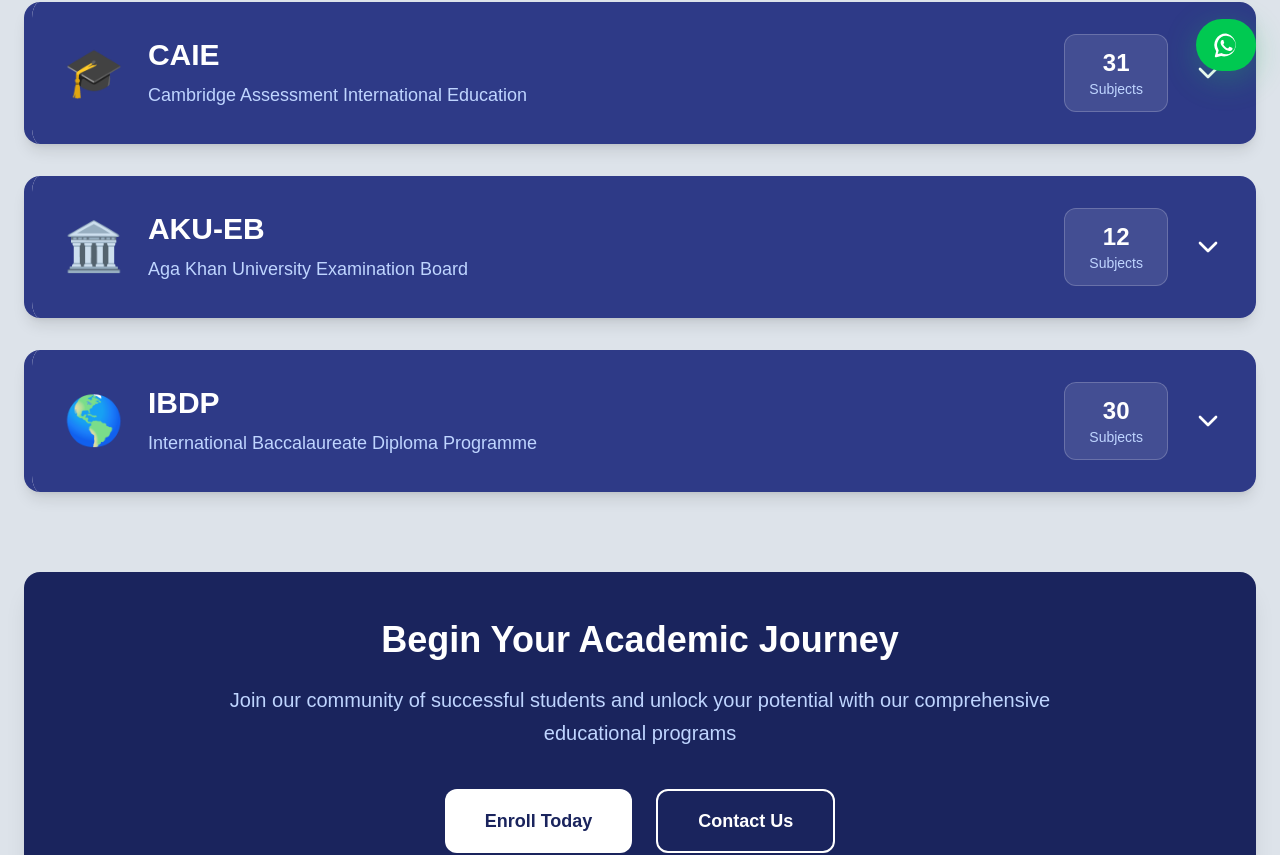
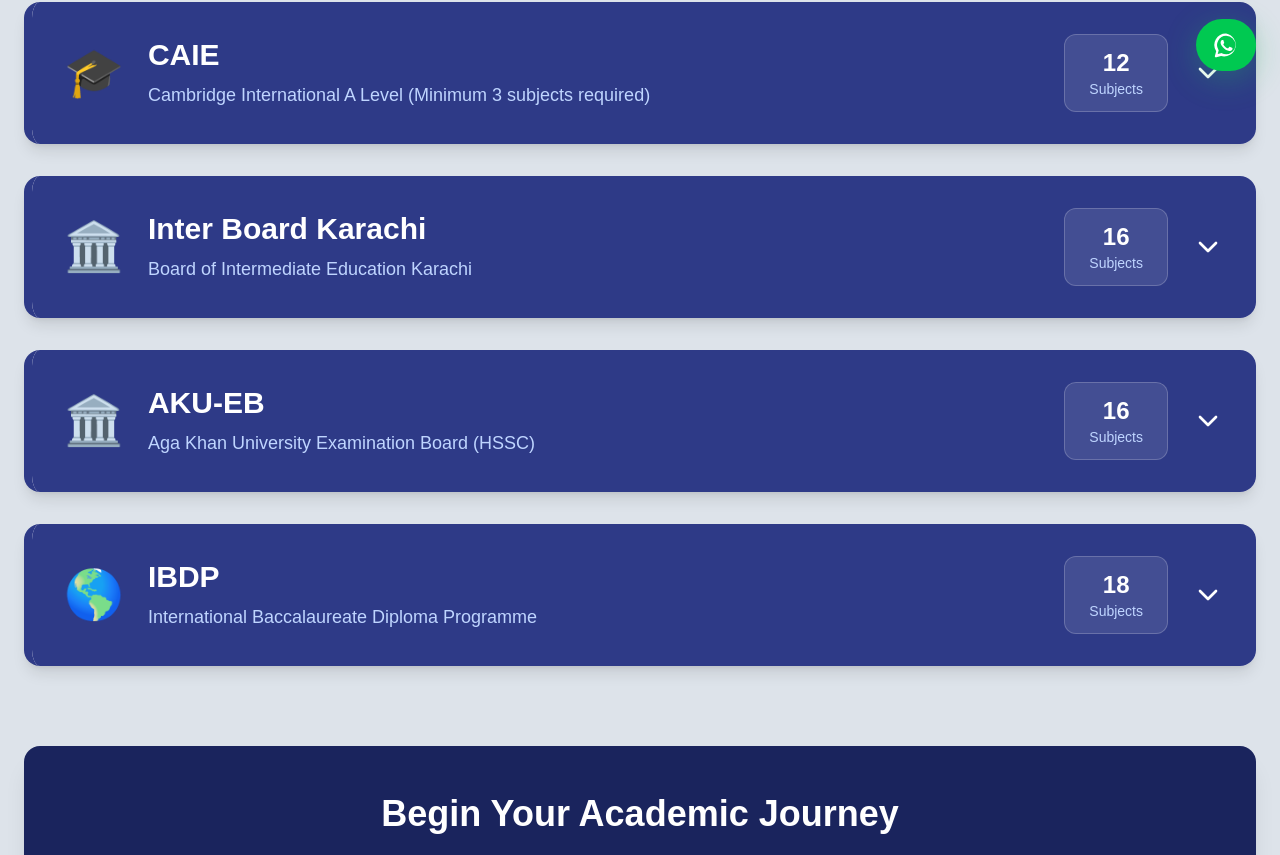
Before and after one commit to hadi-14/habibians-academy, a Next.js app: page /courses in a window 1280 px wide. Shown: the part 705-1560 px from the top of the page. Built offline with nearby package versions, Linux system fonts and the light colour scheme.

Commit message:
fixed all teacher portal errors (finally)

```diff
--- a/src/app/admin/page.tsx
+++ b/src/app/admin/page.tsx
@@ -477,12 +477,12 @@
         if (!newClassName) return;
         setCreatingClass(true);
         try {
-            await createClass({
+            const createdClass = await createClass({
                 name: newClassName,
                 capacity: newClassCapacity,
                 students: 0,
             });
-            setClassSuccess('Class created successfully!');
+            setClassSuccess(`Class created successfully! UID: ${createdClass.uid}`);
             setNewClassName('');
             setNewClassCapacity('');
         } catch (error) {
--- a/src/app/courses/page.tsx
+++ b/src/app/courses/page.tsx
@@ -1,6 +1,7 @@
 'use client';
 import React, { useState } from 'react';
 import { BookOpen, Download, Users, Award, ChevronDown, ChevronUp, ExternalLink, GraduationCap } from 'lucide-react';
+import Link from 'next/link';
 
 interface Subject {
   name: string;
@@ -25,141 +26,141 @@
 const boards: Board[] = [
   {
     name: 'CAIE',
-    description: 'Cambridge Assessment International Education',
+    description: 'Cambridge International A Level (Minimum 3 subjects required)',
     icon: '🎓',
-    totalSubjects: 31,
+    totalSubjects: 12,
     fields: [
-      // IGCSE – Science
-      { name: 'IGCSE - Science', icon: '🔬', subjects: [
-          { name: 'Biology', code: '0610', syllabus: 'https://www.cambridgeinternational.org/programmes-and-qualifications/cambridge-igcse-biology-0610/' },
-          { name: 'Chemistry', code: '0620', syllabus: 'https://www.cambridgeinternational.org/programmes-and-qualifications/cambridge-igcse-chemistry-0620/' },
-          { name: 'Physics', code: '0625', syllabus: 'https://www.cambridgeinternational.org/programmes-and-qualifications/cambridge-igcse-physics-0625/' },
-          { name: 'Mathematics', code: '0580', syllabus: 'https://www.cambridgeinternational.org/programmes-and-qualifications/cambridge-igcse-mathematics-0580/' },
-      ]},
-      // IGCSE – Commerce
-      { name: 'IGCSE - Commerce', icon: '💼', subjects: [
-          { name: 'Economics', code: '0455', syllabus: 'https://www.cambridgeinternational.org/programmes-and-qualifications/cambridge-igcse-economics-0455/' },
-          { name: 'Business Studies', code: '0450', syllabus: 'https://www.cambridgeinternational.org/programmes-and-qualifications/cambridge-igcse-business-studies-0450/' },
-          { name: 'Accounting', code: '0452', syllabus: 'https://www.cambridgeinternational.org/programmes-and-qualifications/cambridge-igcse-accounting-0452/' },
-      ]},
-      // IGCSE – Humanities
-      { name: 'IGCSE - Humanities', icon: '📚', subjects: [
-          { name: 'English Language', code: '0500', syllabus: 'https://www.cambridgeinternational.org/programmes-and-qualifications/cambridge-igcse-english-language-0500/' },
-          { name: 'History', code: '0470', syllabus: 'https://www.cambridgeinternational.org/programmes-and-qualifications/cambridge-igcse-history-0470/' },
-          { name: 'Geography', code: '0460', syllabus: 'https://www.cambridgeinternational.org/programmes-and-qualifications/cambridge-igcse-geography-0460/' },
-          { name: 'Literature', code: '0486', syllabus: 'https://www.cambridgeinternational.org/programmes-and-qualifications/cambridge-igcse-literature-in-english-0486/' },
-      ]},
-      // IGCSE – Compulsory
-      { name: 'IGCSE - Compulsory', icon: '✅', subjects: [
-          { name: 'Urdu', code: '3247', syllabus: 'https://www.cambridgeinternational.org/programmes-and-qualifications/cambridge-igcse-urdu-as-a-first-language-3247/' },
-          { name: 'Islamiat', code: '0493', syllabus: 'https://www.cambridgeinternational.org/programmes-and-qualifications/cambridge-igcse-islamiyat-0493/' },
-          { name: 'Pakistan Studies', code: '2059', syllabus: 'https://www.cambridgeinternational.org/programmes-and-qualifications/cambridge-igcse-pakistan-studies-2059/' },
-      ]},
-      // O Level – Science
-      { name: 'O Level - Science', icon: '🔬', subjects: [
-          { name: 'Biology', code: '5090', syllabus: 'https://www.cambridgeinternational.org/programmes-and-qualifications/cambridge-o-level-biology-5090/' },
-          { name: 'Chemistry', code: '5070', syllabus: 'https://www.cambridgeinternational.org/programmes-and-qualifications/cambridge-o-level-chemistry-5070/' },
-          { name: 'Physics', code: '5054', syllabus: 'https://www.cambridgeinternational.org/programmes-and-qualifications/cambridge-o-level-physics-5054/' },
-          { name: 'Mathematics', code: '4024', syllabus: 'https://www.cambridgeinternational.org/programmes-and-qualifications/cambridge-o-level-mathematics-4024/' },
-          { name: 'Additional Mathematics', code: '4037', syllabus: 'https://www.cambridgeinternational.org/programmes-and-qualifications/cambridge-o-level-additional-mathematics-4037/' },
-      ]},
-      // O Level – Commerce
-      { name: 'O Level - Commerce', icon: '💼', subjects: [
-          { name: 'Economics', code: '2281', syllabus: 'https://www.cambridgeinternational.org/programmes-and-qualifications/cambridge-o-level-economics-2281/' },
-          { name: 'Business Studies', code: '7115', syllabus: 'https://www.cambridgeinternational.org/programmes-and-qualifications/cambridge-o-level-business-7115/' },
-          { name: 'Accounting', code: '7707', syllabus: 'https://www.cambridgeinternational.org/programmes-and-qualifications/cambridge-o-level-accounting-7707/' },
-          { name: 'Computer Science', code: '2210', syllabus: 'https://www.cambridgeinternational.org/programmes-and-qualifications/cambridge-o-level-computer-science-2210/' },
-      ]},
-      // O Level – Humanities
-      { name: 'O Level - Humanities', icon: '📚', subjects: [
-          { name: 'English Language', code: '1123', syllabus: 'https://www.cambridgeinternational.org/programmes-and-qualifications/cambridge-o-level-english-language-1123/' },
-          { name: 'History', code: '2147', syllabus: 'https://www.cambridgeinternational.org/programmes-and-qualifications/cambridge-o-level-history-2147/' },
-          { name: 'Geography', code: '2217', syllabus: 'https://www.cambridgeinternational.org/programmes-and-qualifications/cambridge-o-level-geography-2217/' },
-          { name: 'Literature', code: '2010', syllabus: 'https://www.cambridgeinternational.org/programmes-and-qualifications/cambridge-o-level-literature-in-english-2010/' },
-      ]},
-      // O Level – Compulsory
-      { name: 'O Level - Compulsory', icon: '✅', subjects: [
-          { name: 'Urdu', code: '3248', syllabus: 'https://www.cambridgeinternational.org/programmes-and-qualifications/cambridge-o-level-urdu-first-language-3248/' },
-          { name: 'Islamiat', code: '2058', syllabus: 'https://www.cambridgeinternational.org/programmes-and-qualifications/cambridge-o-level-islamiyat-2058/' },
-          { name: 'Pakistan Studies', code: '2059', syllabus: 'https://www.cambridgeinternational.org/programmes-and-qualifications/cambridge-o-level-pakistan-studies-2059/' },
-      ]},
-    ],
+      {
+        name: 'Science', icon: '🔬', subjects: [
+          { name: 'Biology', code: '9700', syllabus: 'https://www.cambridgeinternational.org/programmes-and-qualifications/cambridge-international-as-and-a-level-biology-9700/' },
+          { name: 'Chemistry', code: '9701', syllabus: 'https://www.cambridgeinternational.org/programmes-and-qualifications/cambridge-international-as-and-a-level-chemistry-9701/' },
+          { name: 'Physics', code: '9702', syllabus: 'https://www.cambridgeinternational.org/programmes-and-qualifications/cambridge-international-as-and-a-level-physics-9702/' },
+          { name: 'Mathematics', code: '9709', syllabus: 'https://www.cambridgeinternational.org/programmes-and-qualifications/cambridge-international-as-and-a-level-mathematics-9709/' },
+        ]
+      },
+      {
+        name: 'Commerce', icon: '💼', subjects: [
+          { name: 'Economics', code: '9708', syllabus: 'https://www.cambridgeinternational.org/programmes-and-qualifications/cambridge-international-as-and-a-level-economics-9708/' },
+          { name: 'Accounting', code: '9706', syllabus: 'https://www.cambridgeinternational.org/programmes-and-qualifications/cambridge-international-as-and-a-level-accounting-9706/' },
+          { name: 'Business', code: '9609', syllabus: 'https://www.cambridgeinternational.org/programmes-and-qualifications/cambridge-international-as-and-a-level-business-9609/' },
+        ]
+      },
+      {
+        name: 'Humanities', icon: '📚', subjects: [
+          { name: 'Psychology', code: '9990', syllabus: 'https://www.cambridgeinternational.org/programmes-and-qualifications/cambridge-international-as-and-a-level-psychology-9990/' },
+          { name: 'Sociology', code: '9699', syllabus: 'https://www.cambridgeinternational.org/programmes-and-qualifications/cambridge-international-as-and-a-level-sociology-9699/' },
+        ]
+      },
+    ]
+  },
+
+  {
+    name: 'Inter Board Karachi',
+    description: 'Board of Intermediate Education Karachi',
+    icon: '🏛️',
+    totalSubjects: 16,
+    fields: [
+      {
+        name: 'Compulsory', icon: '✅', subjects: [
+          { name: 'English', code: 'IBK-C1', syllabus: '/syllabus/biek-english.pdf' },
+          { name: 'Urdu', code: 'IBK-C2', syllabus: '/syllabus/biek-urdu.pdf' },
+          { name: 'Islamiat', code: 'IBK-C3', syllabus: '/syllabus/biek-islamiat.pdf' },
+          { name: 'Pakistan Studies', code: 'IBK-C4', syllabus: '/syllabus/biek-pakistan-studies.pdf' },
+        ]
+      },
+      {
+        name: 'Pre-Medical', icon: '⚕️', subjects: [
+          { name: 'Biology', code: 'PM101', syllabus: '/syllabus/biek-biology.pdf' },
+          { name: 'Chemistry', code: 'PM102', syllabus: '/syllabus/biek-chemistry.pdf' },
+          { name: 'Physics', code: 'PM103', syllabus: '/syllabus/biek-physics.pdf' },
+        ]
+      },
+      {
+        name: 'Pre-Engineering', icon: '⚙️', subjects: [
+          { name: 'Mathematics', code: 'PE101', syllabus: '/syllabus/biek-math.pdf' },
+          { name: 'Physics', code: 'PE102', syllabus: '/syllabus/biek-physics.pdf' },
+          { name: 'Chemistry', code: 'PE103', syllabus: '/syllabus/biek-chemistry.pdf' },
+        ]
+      },
+      {
+        name: 'Commerce', icon: '💼', subjects: [
+          { name: 'Principles of Accounting', code: 'C101', syllabus: '/syllabus/biek-accounting.pdf' },
+          { name: 'Business Math', code: 'C102', syllabus: '/syllabus/biek-business-math.pdf' },
+          { name: 'Principles of Commerce', code: 'C103', syllabus: '/syllabus/biek-commerce.pdf' },
+          { name: 'Economics', code: 'C104', syllabus: '/syllabus/biek-economics.pdf' },
+        ]
+      }
+    ]
   },
 
   {
     name: 'AKU-EB',
-    description: 'Aga Khan University Examination Board',
+    description: 'Aga Khan University Examination Board (HSSC)',
     icon: '🏛️',
-    totalSubjects: 12,
+    totalSubjects: 16,
     fields: [
-      { name: 'Compulsory', icon: '✅', subjects: [
+      {
+        name: 'Compulsory', icon: '✅', subjects: [
           { name: 'English', code: '101', syllabus: 'https://examinationboard.aku.edu/learning-materials/Publication/SSC-Compul-English.pdf' },
           { name: 'Urdu', code: '102', syllabus: 'https://examinationboard.aku.edu/learning-materials/Publication/HSSC-Compul-Urdu.pdf' },
           { name: 'Islamiat', code: '103', syllabus: 'https://examinationboard.aku.edu/learning-materials/Publication/HSSC-Compul-Islamiyat-%28U%29.pdf' },
           { name: 'Pakistan Studies', code: '104', syllabus: 'https://examinationboard.aku.edu/learning-materials/Publication/HSSC-Compul-Pak-Std.pdf' },
-      ]},
-      { name: 'Pre-Medical', icon: '⚕️', subjects: [
+        ]
+      },
+      {
+        name: 'Pre-Medical', icon: '⚕️', subjects: [
           { name: 'Biology', code: '201', syllabus: '/syllabus/aku-eb-biology.pdf' },
           { name: 'Chemistry', code: '202', syllabus: '/syllabus/aku-eb-chemistry.pdf' },
           { name: 'Physics', code: '203', syllabus: '/syllabus/aku-eb-physics.pdf' },
-      ]},
-      { name: 'Pre-Engineering', icon: '⚙️', subjects: [
+        ]
+      },
+      {
+        name: 'Pre-Engineering', icon: '⚙️', subjects: [
           { name: 'Mathematics', code: '204', syllabus: '/syllabus/aku-eb-mathematics.pdf' },
           { name: 'Physics', code: '203', syllabus: '/syllabus/aku-eb-physics.pdf' },
           { name: 'Chemistry', code: '202', syllabus: '/syllabus/aku-eb-chemistry.pdf' },
-      ]},
-      { name: 'Commerce', icon: '💼', subjects: [
+        ]
+      },
+      {
+        name: 'Commerce', icon: '💼', subjects: [
           { name: 'Accounting', code: '205', syllabus: '/syllabus/aku-eb-accounting.pdf' },
           { name: 'Business Math', code: '206', syllabus: '/syllabus/aku-eb-business-math.pdf' },
           { name: 'Economics', code: '207', syllabus: '/syllabus/aku-eb-economics.pdf' },
           { name: 'Principles of Commerce', code: '208', syllabus: '/syllabus/aku-eb-commerce.pdf' },
-      ]},
-    ],
+        ]
+      }
+    ]
   },
 
   {
     name: 'IBDP',
     description: 'International Baccalaureate Diploma Programme',
     icon: '🌎',
-    totalSubjects: 30,
+    totalSubjects: 18,
     fields: [
-      { name: 'IBDP - Group 1', icon: '📖', subjects: [
-          { name: 'Language A: Literature', code: 'Lang A Lit', syllabus: 'https://www.ibo.org/programmes/diploma-programme/curriculum/language-and-literature/language-a-literature/' },
-          { name: 'Language A: Language and Literature', code: 'Lang A Lang & Lit', syllabus: 'https://www.ibo.org/programmes/diploma-programme/curriculum/language-and-literature/language-a-language-and-literature/' },
-          { name: 'Literature and Performance', code: 'Lit & Perf', syllabus: 'https://www.ibo.org/programmes/diploma-programme/curriculum/language-and-literature/literature-and-performance/' },
-      ]},
-      { name: 'IBDP - Group 2', icon: '🗣️', subjects: [
-          { name: 'Language B', code: 'Lang B', syllabus: 'https://www.ibo.org/programmes/diploma-programme/curriculum/language-acquisition/language-b/' },
-          { name: 'Language ab initio', code: 'ab initio', syllabus: 'https://www.ibo.org/programmes/diploma-programme/curriculum/language-acquisition/language-ab-initio/' },
-      ]},
-      { name: 'IBDP - Group 3', icon: '🏛️', subjects: [
-          { name: 'Economics', code: 'ECO', syllabus: 'https://www.ibo.org/programmes/diploma-programme/curriculum/individuals-and-societies/economics/' },
-          { name: 'Geography', code: 'GEO', syllabus: 'https://www.ibo.org/programmes/diploma-programme/curriculum/individuals-and-societies/geography/' },
-          { name: 'Psychology', code: 'PSY', syllabus: 'https://www.ibo.org/programmes/diploma-programme/curriculum/individuals-and-societies/psychology/' },
-          { name: 'Social and Cultural Anthropology', code: 'ANTH', syllabus: 'https://www.ibo.org/programmes/diploma-programme/curriculum/individuals-and-societies/social-and-cultural-anthropology/' },
-      ]},
-      { name: 'IBDP - Group 4', icon: '🔬', subjects: [
+      {
+        name: 'Group 4 - Sciences', icon: '🔬', subjects: [
           { name: 'Biology', code: 'BIO', syllabus: 'https://www.ibo.org/programmes/diploma-programme/curriculum/sciences/' },
           { name: 'Chemistry', code: 'CHEM', syllabus: 'https://www.ibo.org/programmes/diploma-programme/curriculum/sciences/' },
           { name: 'Physics', code: 'PHYS', syllabus: 'https://www.ibo.org/programmes/diploma-programme/curriculum/sciences/' },
           { name: 'Computer Science', code: 'CS', syllabus: 'https://www.ibo.org/programmes/diploma-programme/curriculum/sciences/' },
-          { name: 'Environmental Systems and Societies', code: 'ESS', syllabus: 'https://www.ibo.org/programmes/diploma-programme/curriculum/sciences/environmental-systems-and-societies/' },
-      ]},
-      { name: 'IBDP - Group 5', icon: '🧮', subjects: [
+        ]
+      },
+      {
+        name: 'Group 3 - Individuals & Societies', icon: '🏛️', subjects: [
+          { name: 'Economics', code: 'ECO', syllabus: 'https://www.ibo.org/programmes/diploma-programme/curriculum/individuals-and-societies/economics/' },
+          { name: 'Business Management', code: 'BUS', syllabus: 'https://www.ibo.org/programmes/diploma-programme/curriculum/individuals-and-societies/business-management/' },
+        ]
+      },
+      {
+        name: 'Group 5 - Mathematics', icon: '🧮', subjects: [
           { name: 'Mathematics: Analysis and Approaches', code: 'Math AA', syllabus: 'https://www.ibo.org/programmes/diploma-programme/curriculum/mathematics/' },
           { name: 'Mathematics: Applications and Interpretation', code: 'Math AI', syllabus: 'https://www.ibo.org/programmes/diploma-programme/curriculum/mathematics/' },
-      ]},
-      { name: 'IBDP - Group 6', icon: '🎨', subjects: [
-          { name: 'Visual Arts', code: 'VA', syllabus: 'https://www.ibo.org/programmes/diploma-programme/curriculum/the-arts/' },
-          { name: 'Music', code: 'MUS', syllabus: 'https://www.ibo.org/programmes/diploma-programme/curriculum/the-arts/' },
-          { name: 'Theatre', code: 'THEA', syllabus: 'https://www.ibo.org/programmes/diploma-programme/curriculum/the-arts/' },
-          { name: 'Film', code: 'FILM', syllabus: 'https://www.ibo.org/programmes/diploma-programme/curriculum/the-arts/' },
-          { name: 'Dance', code: 'DANCE', syllabus: 'https://www.ibo.org/programmes/diploma-programme/curriculum/the-arts/' },
-      ]},
-    ],
+        ]
+      }
+    ]
   },
 ];
-
 
 interface ExpandedBoards {
   [key: string]: boolean;
@@ -188,13 +189,13 @@
     }));
   };
 
-  const handleMouseEnter = (e: React.MouseEvent<HTMLButtonElement>): void => {
+  const handleMouseEnter = (e: React.MouseEvent<HTMLElement>): void => {
     const target = e.currentTarget;
     target.style.backgroundColor = '#FFFFFF';
     target.style.color = '#1A245D';
   };
 
-  const handleMouseLeave = (e: React.MouseEvent<HTMLButtonElement>): void => {
+  const handleMouseLeave = (e: React.MouseEvent<HTMLElement>): void => {
     const target = e.currentTarget;
     target.style.backgroundColor = 'transparent';
     target.style.color = '#FFFFFF';
@@ -216,20 +217,20 @@
           <h1 className="text-5xl md:text-6xl font-bold mb-6 text-white leading-tight animate-fade-in-up animation-delay-100">
             Academic Programs
           </h1>
-          <p className="text-xl md:text-2xl max-w-4xl mx-auto leading-relaxed mb-12 transition-colors duration-300 ease-in-out animate-fade-in-up animation-delay-200" style={{ color: '#BFD5FF' }}>
+          <p className="text-xl md:text-2xl max-w-4xl mx-auto leading-relaxed mb-12 transition-colors duration-300 ease-in-out" style={{ color: '#BFD5FF' }}>
             Comprehensive educational excellence across international and national examination boards
           </p>
-          <div className="flex flex-wrap justify-center gap-8 text-sm font-medium animate-fade-in-up animation-delay-300">
-            <div className="flex items-center gap-3 px-6 py-3 rounded-full border border-white/20 backdrop-blur-sm transition-all duration-300 ease-in-out hover:scale-105 hover:shadow-lg" style={{ backgroundColor: 'rgba(255,255,255,0.1)' }}>
-              <Users size={20} className="text-white transition-transform duration-300 ease-in-out" />
+          <div className="flex flex-wrap justify-center gap-8 text-sm font-medium">
+            <div className="flex items-center gap-3 px-6 py-3 rounded-full border border-white/20 backdrop-blur-sm" style={{ backgroundColor: 'rgba(255,255,255,0.1)' }}>
+              <Users size={20} className="text-white" />
               <span className="text-white">Expert Faculty</span>
             </div>
-            <div className="flex items-center gap-3 px-6 py-3 rounded-full border border-white/20 backdrop-blur-sm transition-all duration-300 ease-in-out hover:scale-105 hover:shadow-lg" style={{ backgroundColor: 'rgba(255,255,255,0.1)' }}>
-              <Award size={20} className="text-white transition-transform duration-300 ease-in-out" />
+            <div className="flex items-center gap-3 px-6 py-3 rounded-full border border-white/20 backdrop-blur-sm" style={{ backgroundColor: 'rgba(255,255,255,0.1)' }}>
+              <Award size={20} className="text-white" />
               <span className="text-white">Proven Excellence</span>
             </div>
-            <div className="flex items-center gap-3 px-6 py-3 rounded-full border border-white/20 backdrop-blur-sm transition-all duration-300 ease-in-out hover:scale-105 hover:shadow-lg" style={{ backgroundColor: 'rgba(255,255,255,0.1)' }}>
-              <BookOpen size={20} className="text-white transition-transform duration-300 ease-in-out" />
+            <div className="flex items-center gap-3 px-6 py-3 rounded-full border border-white/20 backdrop-blur-sm" style={{ backgroundColor: 'rgba(255,255,255,0.1)' }}>
+              <BookOpen size={20} className="text-white" />
               <span className="text-white">Updated Curriculum</span>
             </div>
           </div>
@@ -384,19 +385,21 @@
               Join our community of successful students and unlock your potential with our comprehensive educational programs
             </p>
             <div className="flex flex-col sm:flex-row gap-6 justify-center">
-              <button
-                className="px-10 py-4 rounded-xl font-semibold text-lg transition-all duration-300 ease-in-out hover:shadow-lg hover:scale-105 transform"
+              <Link
+                href="/enroll"
+                className="px-10 py-4 rounded-xl font-semibold text-lg transition-all duration-300 ease-in-out hover:shadow-lg hover:scale-105 transform inline-block"
                 style={{ backgroundColor: '#FFFFFF', color: '#1A245D' }}
               >
                 Enroll Today
-              </button>
-              <button
-                className="px-10 py-4 rounded-xl font-semibold text-lg border-2 border-white text-white transition-all duration-300 ease-in-out hover:bg-white transform hover:scale-105 hover:shadow-lg"
+              </Link>
+              <Link
+                href="/#contact"
+                className="px-10 py-4 rounded-xl font-semibold text-lg border-2 border-white text-white transition-all duration-300 ease-in-out hover:bg-white transform hover:scale-105 hover:shadow-lg inline-block"
                 onMouseEnter={handleMouseEnter}
                 onMouseLeave={handleMouseLeave}
               >
                 Contact Us
-              </button>
+              </Link>
             </div>
           </div>
         </div>
--- a/src/components/TeacherPortalDashboard/DashboardContent.tsx
+++ b/src/components/TeacherPortalDashboard/DashboardContent.tsx
@@ -82,13 +82,11 @@
                     <h3 className="text-xl font-semibold text-gray-800 mb-4">Class Performance</h3>
                     <div className="space-y-3">
                         {classes.slice(0, 4).map(cls => (
-                            <div key={String(cls.id)} className="flex items-center justify-between p-3 bg-gray-50 rounded-lg">
+                            <div key={String(cls.uid)} className="flex items-center justify-between p-3 bg-gray-50 rounded-lg">
                                 <div className="flex-1">
                                     <h4 className="font-medium text-gray-800">{cls.name}</h4>
-                                    <p className="text-sm text-gray-600">{cls.schedule} • {cls.room}</p>
                                 </div>
                                 <div className="text-right">
-                                    <p className="text-sm font-medium text-gray-800">{cls.avgGrade}%</p>
                                     <p className="text-xs text-gray-500">{cls.students} students</p>
                                 </div>
                             </div>
--- a/src/components/TeacherPortalDashboard/MeetContent.tsx
+++ b/src/components/TeacherPortalDashboard/MeetContent.tsx
@@ -63,7 +63,7 @@
                         <select className="w-full px-3 py-2 border rounded-lg">
                             <option value="">Select Class</option>
                             {classes.map(cls => (
-                                <option key={String(cls.id)} value={cls.id != null ? String(cls.id) : ''}>{cls.name}</option>
+                                <option key={String(cls.uid)} value={cls.uid != null ? String(cls.uid) : ''}>{cls.name}</option>
                             ))}
                         </select>
                         <input type="datetime-local" className="w-full px-3 py-2 border rounded-lg" />
```
Also changed, not shown: src/components/TeacherPortalDashboard/AssignmentsContent.tsx (+5 -7 lines), src/components/TeacherPortalDashboard/StreamContent.tsx (+7 -7 lines), src/firebase/teacher-portal.ts (+18 -15 lines). Lines whose indentation alone changed are shown as unchanged.
